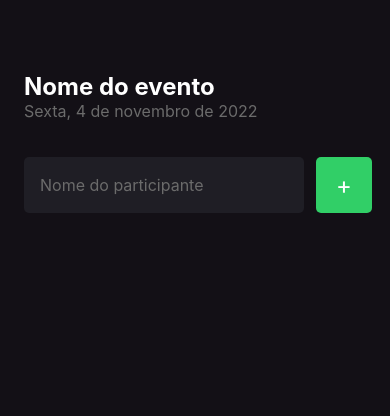
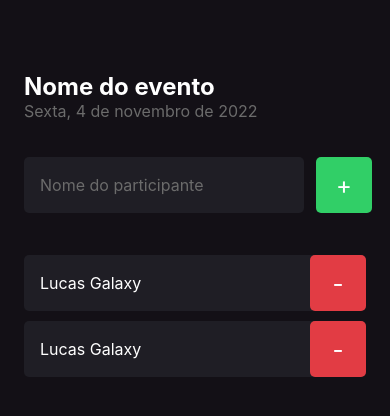
Before and after one commit to galax1y/01-im-here, a React Native app: screen / in a window 390 px wide. Shown: the top 416 px of the page. Built offline with nearby package versions, Linux system fonts and the light colour scheme.

Commit message:
Criando componente Participant reutilizando código

```diff
--- /dev/null
+++ b/src/components/Participant/index.tsx
@@ -0,0 +1,25 @@
+import { View, Text, TouchableOpacity } from 'react-native'
+import { styles } from './styles'
+
+export function Participant() {
+  function handleNewParticipant(): void {
+    throw new Error('Function not implemented.')
+  }
+
+  return (
+    <View style={styles.container}>
+      <Text style={styles.name}>
+        Lucas Galaxy
+      </Text>
+
+      <TouchableOpacity
+          style={styles.button}
+          onPress={handleNewParticipant}
+        >
+          <Text style={styles.buttonText}>
+            -
+          </Text>
+        </TouchableOpacity>
+    </View>
+  )
+}
--- /dev/null
+++ b/src/components/Participant/styles.ts
@@ -0,0 +1,31 @@
+import { StyleSheet } from 'react-native'
+
+export const styles = StyleSheet.create({
+  container: {
+    width: '100%',
+    backgroundColor: '#1F1E25',
+    borderRadius: 5,
+    flexDirection: 'row',
+    alignItems: 'center',
+    marginBottom: 10,
+  },
+  name: {
+    flex: 1,
+    color: '#FFF',
+    fontSize: 16,
+    marginLeft: 16,
+    marginRight: 16,
+  },
+  button: {
+    width: 56,
+    height: 56,
+    borderRadius: 5,
+    backgroundColor: '#E23C44',
+    alignItems: 'center',
+    justifyContent: 'center',
+  },
+  buttonText: {
+    color: '#FFF',
+    fontSize: 24,
+  },
+})
--- a/src/screens/home/index.tsx
+++ b/src/screens/home/index.tsx
@@ -1,11 +1,12 @@
+import { styles } from './styles'
 import { Text, TextInput, TouchableOpacity, View } from 'react-native'
-import { styles } from './styles'
-import { useState } from 'react'
+
+import { Participant } from '../../components/Participant'
 
 
 export function Home() {
   function handleNewParticipant() {
-
+    console.log('novo participante')
   }
 
   return (
@@ -34,6 +35,9 @@ export function Home() {
         </TouchableOpacity>
       </View>
 
+      <Participant />
+      <Participant />
+
 
       {/* <View>
         {participants.map((participant) => {
```
Also changed, not shown: 1 other file (tests, documents, lock files or other folders).
